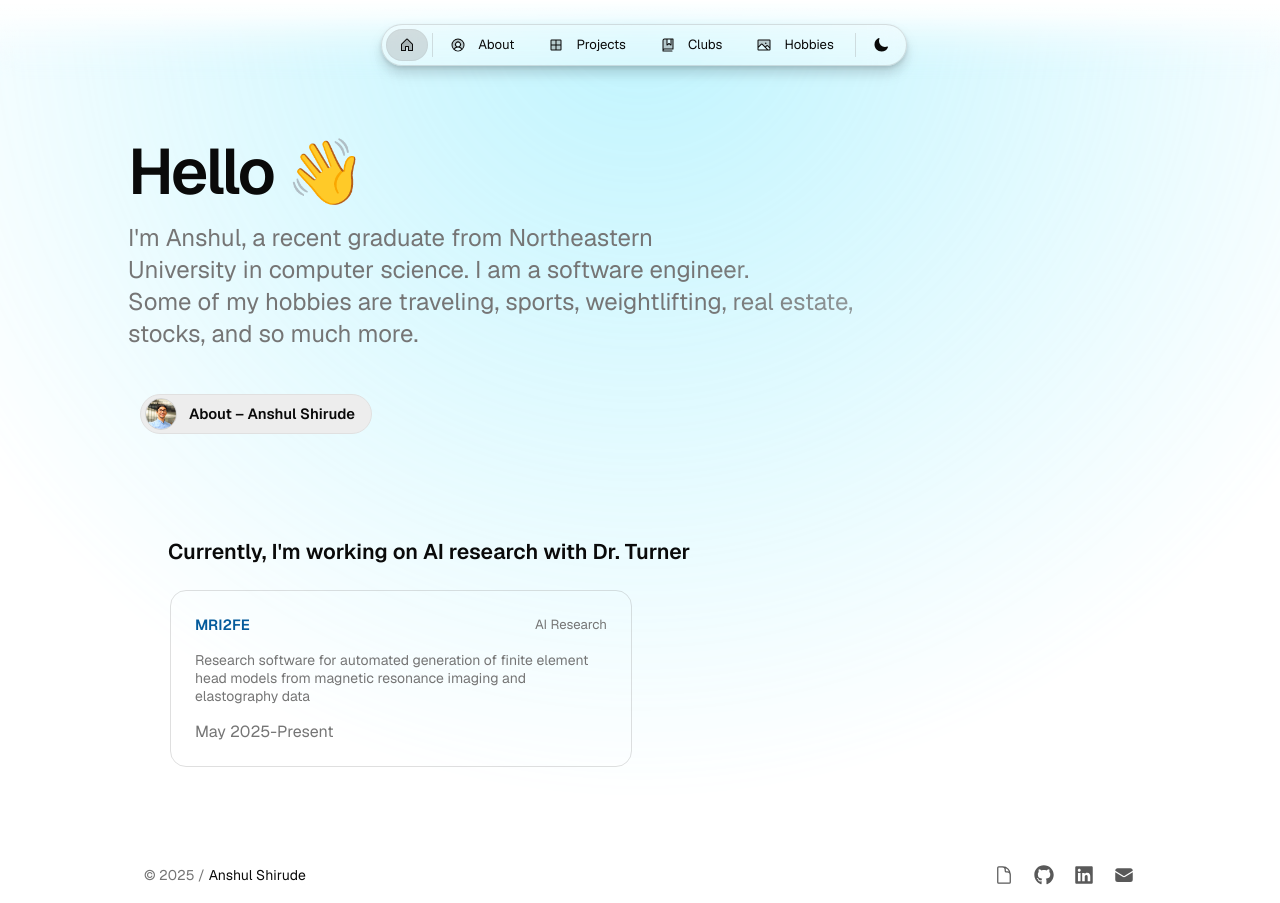
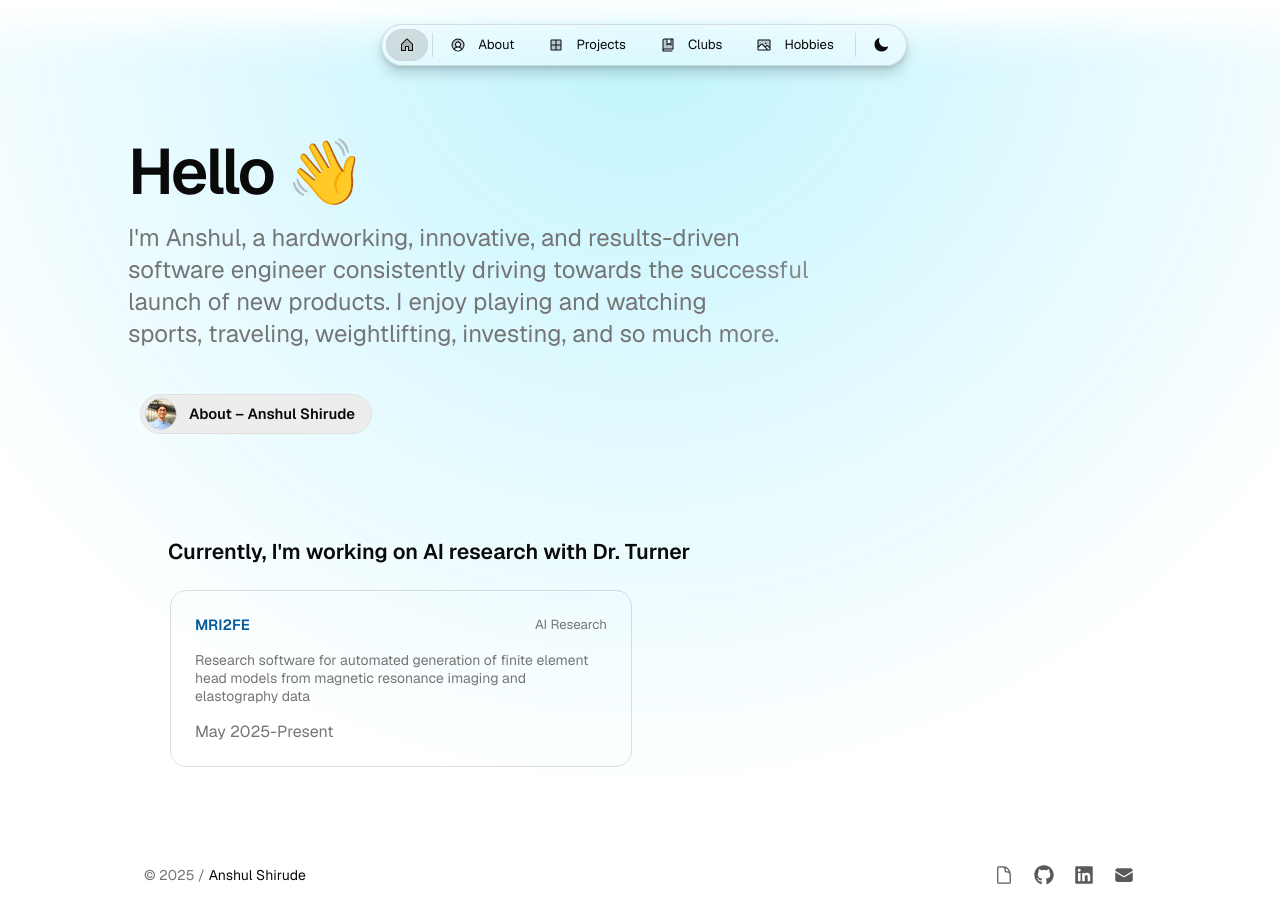
Before and after one commit to AnshulShirude/Personal-Portfolio, a Next.js app: page / in a window 1280 px wide. Built offline with nearby package versions, Linux system fonts and the light colour scheme.

Commit message:
main statement for the bio

```diff
--- a/src/app/resources/content.js
+++ b/src/app/resources/content.js
@@ -55,9 +55,9 @@ const home = {
   headline: <>Hello 👋</>,
   subline: (
     <>
-      I'm Anshul, a recent graduate from Northeastern University in computer science. I am a software engineer.
-      <br /> Some of my hobbies are traveling, sports, weightlifting, real estate, stocks, and so much more.
+      I'm Anshul, a hardworking, innovative, and results-driven software engineer consistently driving towards the successful launch of new products. I enjoy playing and watching sports, traveling, weightlifting, investing, and so much more.
     </>
+
   ),
 };
 
```
